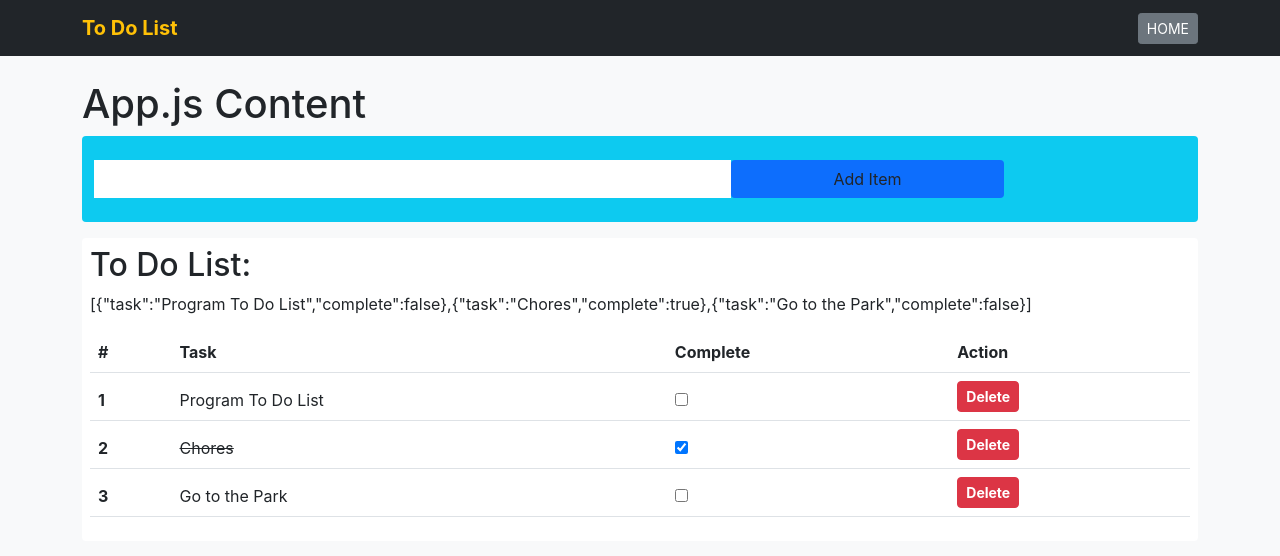
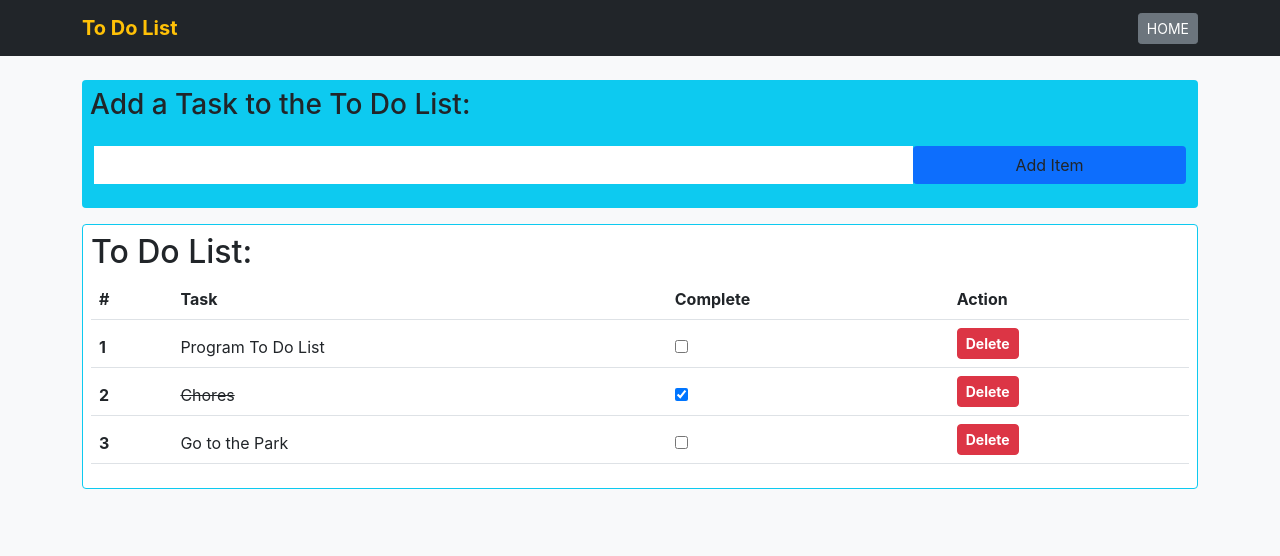
Before and after one commit to Virgilio-D-Cabading-Jr/Coding_Dojo_MERN_Stack_React_Functional_Components_To_Do_List, a React (Create React App) app: page / in a window 1280 px wide. Shown: the top 556 px of the page. Built offline with nearby package versions, Linux system fonts and the light colour scheme.

Commit message:
remove debug logs

```diff
--- a/src/App.js
+++ b/src/App.js
@@ -59,20 +59,19 @@ const App = () => {
 
   // //// DELETE ///////////////////////////////////////////////////
 
+  /**
+   * Delete Task
+   * Given a task specified by a target index, delete the task from the todoList
+   * @param {number} targetIdx
+   */
   const deleteTask = (targetIdx) => {
     const filteredTodoList = todoList.filter ( (taskItem, idx) => idx !== targetIdx );
-
-    console.log("*****************************************");
-    console.log("IN DELETE TASK");
-    console.log("Target Index:", targetIdx);
-    console.log("Filtered todoList:", JSON.stringify(filteredTodoList));
     setTodoList(filteredTodoList);
   }
 
   // //// OUTPUT ///////////////////////////////////////////////////
   return (
     <div className="App">
-      <h1>App.js Content</h1>
       {/* **** INPUT and ADD TO DO LIST COMPONENT **************  */}
       <AddTodoListComponent addTask={ addTask } />
       {/* **** SHOW TO DO LIST COMPONENT ************************ */}
--- a/src/components/AddTodoListComponent.jsx
+++ b/src/components/AddTodoListComponent.jsx
@@ -26,11 +26,12 @@ const AddTodoListComponent= (props) => {
     // //// OUTPUT ////////////////////////////////////////////
     return (
         <div className="bg-info mb-3 p-2 rounded">
+            <h3>Add a Task to the To Do List:</h3>
             <form className="row p-3" onSubmit={ e => handleSubmit(e) }>
-                <input  className="col-7 rounded-left border-0" type="text"
+                <input  className="col-md-9 rounded-left border-0" type="text"
                         onChange={ e => setInputText(e.target.value) }
                         value={ inputText } />
-                <button className='col-3 bg-primary rounded-right btn'>Add Item</button>
+                <button className='col-md-3 bg-primary rounded-right btn'>Add Item</button>
             </form>
         </div>
     )
--- a/src/components/ShowTodoListComponent.jsx
+++ b/src/components/ShowTodoListComponent.jsx
@@ -11,15 +11,14 @@ const ShowTodoListComponent = (props) => {
 
     // //// OUTPUT ////////////////////////////////////////////
     return (
-        <div className="bg-white p-2 rounded">
+        <div className="bg-white p-2 border border-info rounded">
             <h2>To Do List:</h2>
-            <p>{JSON.stringify(props.todoList)}</p>
             {/* //// TABLE OF TO LIST OUT THE TO DO LIST ///////////// */}
             <table className='table'>
                 <thead className="thead-dark">
                     <tr>
                         <th scope="col">#</th>
-                        <th scope="col-3">Task</th>
+                        <th scope="col-4">Task</th>
                         <th scope="col">Complete</th>
                         <th scope="col">Action</th>
                     </tr>
```
